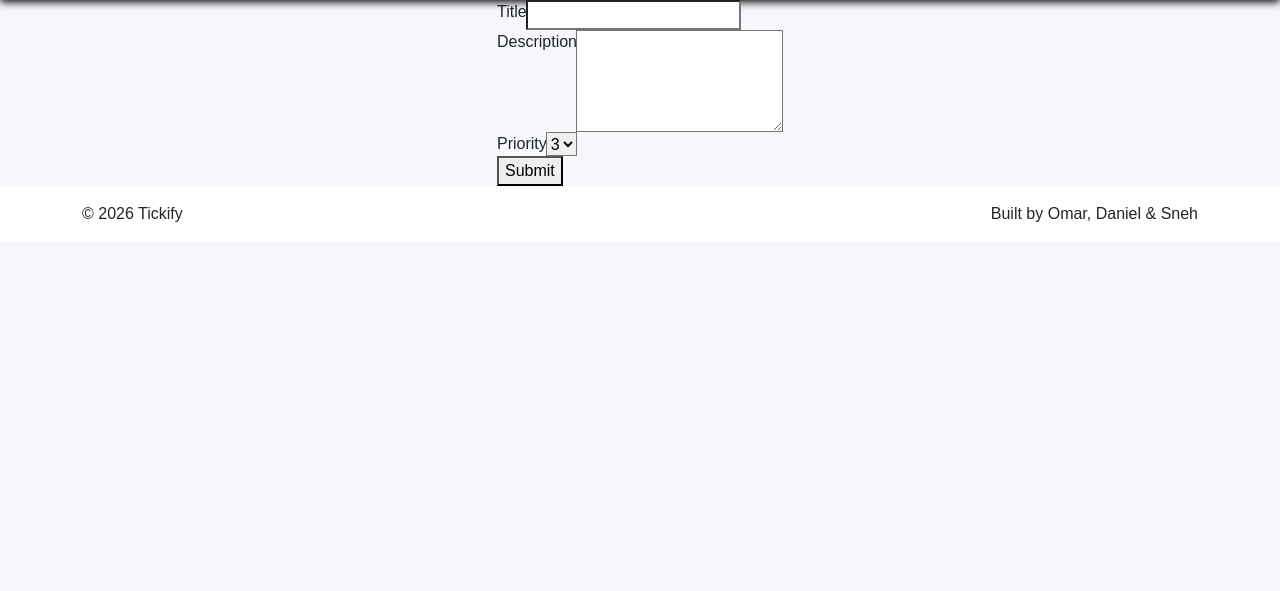
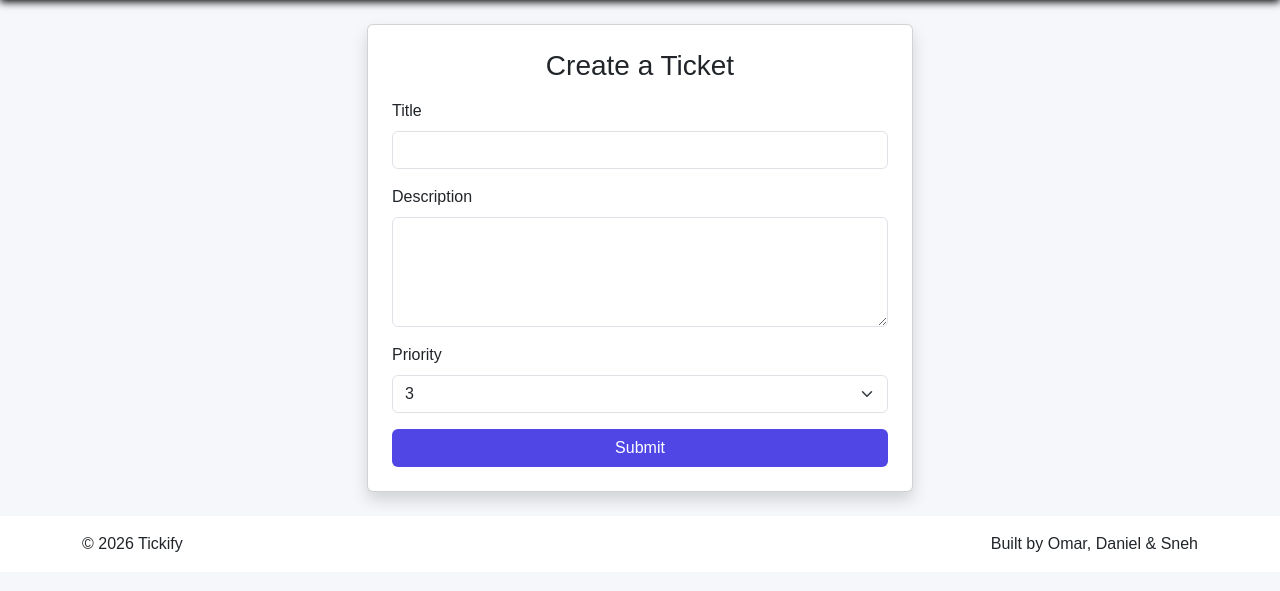
Before and after one commit to OmarLopGem/tickify, a PHP site: page /createTicket.php in a window 1280 px wide. Shown: the part 142-733 px from the top of the page. Run offline with PHP 8.4, Linux system fonts and the light colour scheme; the visitor is signed in with stand-in values (Sample User, id 1).

Commit message:
Implement user login requirement for ticket creation
Added authentication check and improved error handling for ticket creation.

```diff
--- a/createTicket.php
+++ b/createTicket.php
@@ -3,8 +3,9 @@ declare(strict_types= 1);
 require_once 'Ticket.php';
 require_once 'TicketRepository.php';
 require_once 'database.php';
+require_once 'auth.php';
 
-session_start();
+require_login();
 
 $title = "";
 $description = "";
@@ -12,13 +13,17 @@ $status = "open";
 $priority = 3;
 $assignedTo = 1;
 $errors = [];
-$successMessage = '';
+$created = ($_GET['created'] ?? '') === '1';
 
 if ($_SERVER['REQUEST_METHOD'] === 'POST') {
     $title = $_POST['title'] ?? '';
     $description = $_POST['description'] ?? '';
     $priority = isset($_POST['priority']) ? (int)$_POST['priority'] : 3;
-    $createdBy = $_SESSION['user_id'];
+    $createdBy = (int)($_SESSION['user_id'] ?? 0);
+
+    if ($createdBy <= 0) {
+        $errors['general'] = 'You must be logged in to create a ticket.';
+    }
 
     $ticket = new Ticket(
         null,
@@ -30,13 +35,16 @@ if ($_SERVER['REQUEST_METHOD'] === 'POST') {
         $assignedTo
     );
 
+    if (empty($errors)) {
         $errors = $ticket->validate();
+    }
 
     if (empty($errors)) {
         try {
         $ticketRepository = new TicketRepository($pdo);
             $ticketRepository->createTicket($ticket);
-            header("location: createTicket.php");
+            header('Location: createTicket.php?created=1');
+            exit;
         } catch (PDOException $e) {
             die("Could not add the ticket" . $e->getMessage());
         }
@@ -72,43 +80,67 @@ if ($_SERVER['REQUEST_METHOD'] === 'POST') {
                             <a class="nav-link active" aria-current="page" href="./createTicket.php">Create a Ticket</a>
                         </li>
                         <li class="nav-item">
-                            <a class="nav-link" href="#">Logout</a>
+                            <a class="nav-link" href="./logout.php">Logout</a>
                         </li>
                     </ul>
                 </div>
             </div>
         </nav>
     </header>
-    <main class="d-flex justify-content-center align-items-center">
+    <main class="container my-4">
+        <div class="row justify-content-center">
+            <div class="col-12 col-md-8 col-lg-6">
+                <div class="card p-4 shadow">
+                    <h3 class="mb-3 text-center">Create a Ticket</h3>
+
+                    <?php if ($created): ?>
+                        <div class="alert alert-success" role="alert">
+                            Ticket created successfully.
+                        </div>
+                    <?php endif; ?>
+
+                    <?php if (isset($errors['general'])): ?>
+                        <div class="alert alert-danger" role="alert">
+                            <?= htmlspecialchars($errors['general']) ?>
+                        </div>
+                    <?php endif; ?>
 
                     <form method="POST" action="">
-            <div class="input-group">
-                <label for="title">Title</label>
-                <input type="text" id="title" name="title" value="<?php echo htmlspecialchars(trim($title)); ?>">
-                <?php if(isset($errors['title'])) echo "<span class='error-message'>{$errors['title']}</span>";?>
+                        <div class="mb-3">
+                            <label for="title" class="form-label">Title</label>
+                            <input type="text" id="title" name="title" class="form-control" value="<?= htmlspecialchars(trim($title)) ?>">
+                            <?php if(isset($errors['title'])): ?>
+                                <div class="error-message"><?= htmlspecialchars($errors['title']) ?></div>
+                            <?php endif; ?>
                         </div>
 
-            <div class="input-group">
-                <label for="description">Description</label>
-                <textarea rows="4" id="description" name="description"><?php echo htmlspecialchars(trim($description)); ?></textarea>
-                <?php if(isset($errors['description'])) echo "<span class='error-message'>{$errors['description']}</span>";?>
+                        <div class="mb-3">
+                            <label for="description" class="form-label">Description</label>
+                            <textarea rows="4" id="description" name="description" class="form-control"><?= htmlspecialchars(trim($description)) ?></textarea>
+                            <?php if(isset($errors['description'])): ?>
+                                <div class="error-message"><?= htmlspecialchars($errors['description']) ?></div>
+                            <?php endif; ?>
                         </div>
 
-            <div class="input-group">
-                <label for="priority">Priority</label>
-                <select id="priority" name="priority">
-                    <option value="1" <?php echo ($priority == 1) ? 'selected' : ''; ?>>1</option>
-                    <option value="2" <?php echo ($priority == 2) ? 'selected' : ''; ?>>2</option>
-                    <option value="3" <?php echo ($priority == 3) ? 'selected' : ''; ?>>3</option>
-                    <option value="4" <?php echo ($priority == 4) ? 'selected' : ''; ?>>4</option>
-                    <option value="5" <?php echo ($priority == 5) ? 'selected' : ''; ?>>5</option>
+                        <div class="mb-3">
+                            <label for="priority" class="form-label">Priority</label>
+                            <select id="priority" name="priority" class="form-select">
+                                <option value="1" <?= ($priority == 1) ? 'selected' : ''; ?>>1</option>
+                                <option value="2" <?= ($priority == 2) ? 'selected' : ''; ?>>2</option>
+                                <option value="3" <?= ($priority == 3) ? 'selected' : ''; ?>>3</option>
+                                <option value="4" <?= ($priority == 4) ? 'selected' : ''; ?>>4</option>
+                                <option value="5" <?= ($priority == 5) ? 'selected' : ''; ?>>5</option>
                             </select>
-                <?php if (isset($errors['priority'])) echo "<span class='error-message'>{$errors['priority']}</span>"; ?>
+                            <?php if (isset($errors['priority'])): ?>
+                                <div class="error-message"><?= htmlspecialchars($errors['priority']) ?></div>
+                            <?php endif; ?>
                         </div>
 
-            <button type="submit">Submit</button>
-
+                        <button class="btn w-100 form-button" type="submit">Submit</button>
                     </form>
+                </div>
+            </div>
+        </div>
     </main>
     <footer class="footer">
         <div class="container d-flex justify-content-between align-items-center">
```
Lines whose indentation alone changed are shown as unchanged.
